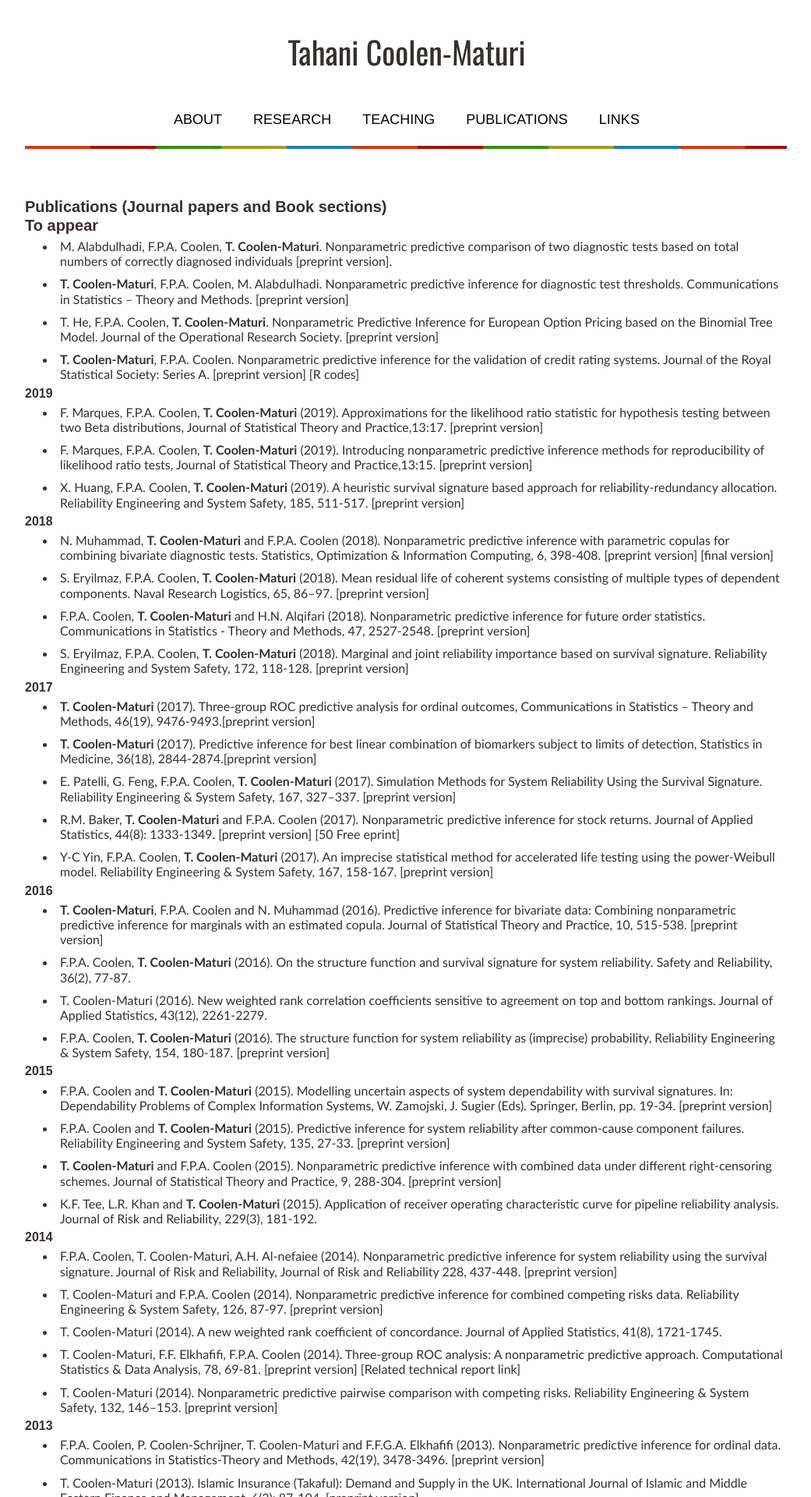
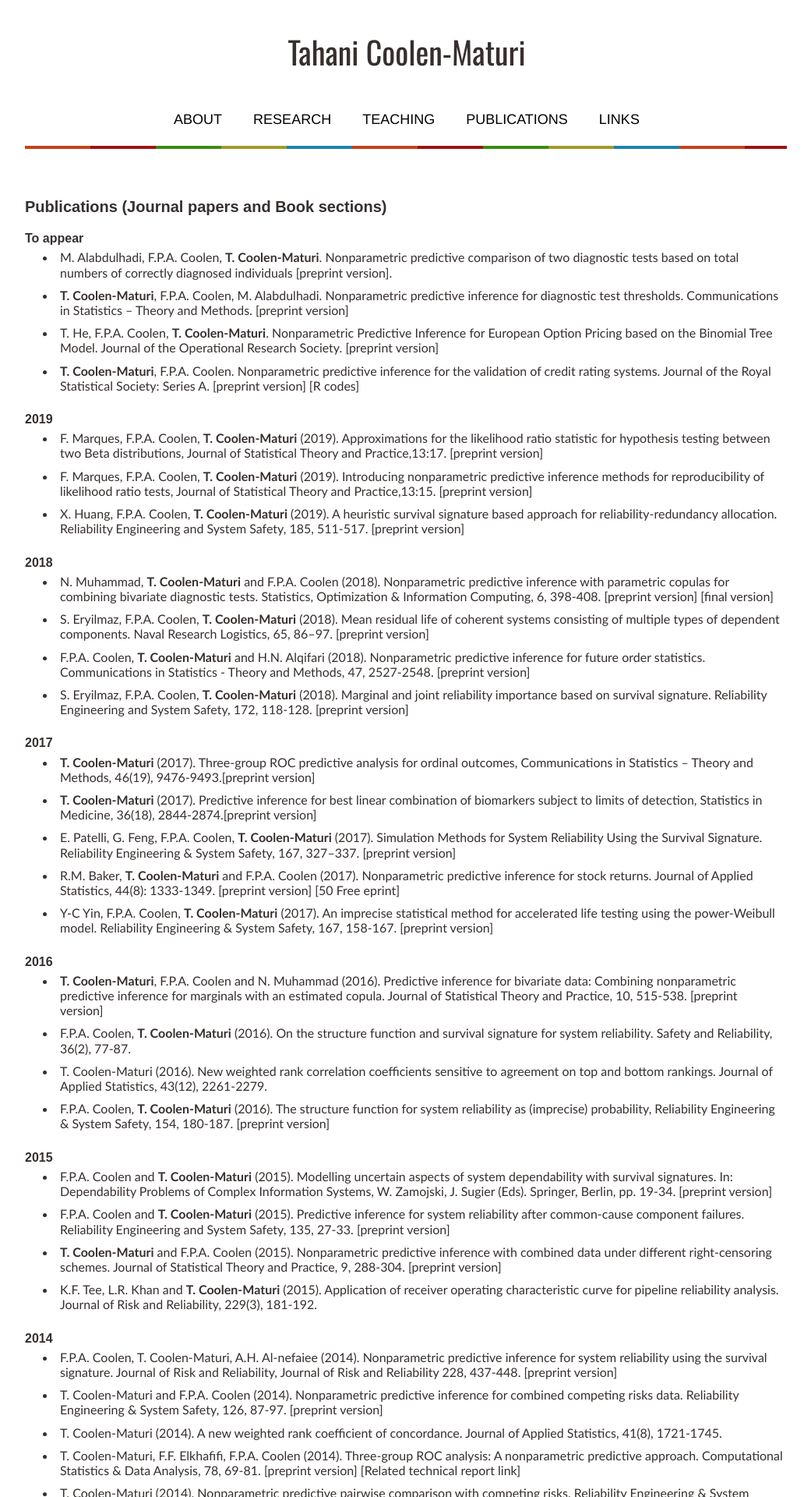
Before and after one commit to tmaturi/tmaturi00, a Jekyll site: the page built from publications.md, in a window 1280 px wide. Shown: the top 1920 px of the page at 78% size, without its empty margins (119-1160 px from the left). Built offline with Jekyll 4.4.1, drawn with Linux system fonts in a browser that asks for light colours; our own code applies the rules of GitHub Pages for plain Markdown files.

Commit message:
Update publications.md

```diff
--- a/publications.md
+++ b/publications.md
@@ -4,19 +4,23 @@ title: Publications
 
 
 ## Publications (Journal papers and Book sections)
+ <br>
 
-
-## To appear
+### To appear
 
 - M. Alabdulhadi, F.P.A. Coolen, **T. Coolen-Maturi**. Nonparametric predictive comparison of two diagnostic tests based on total numbers of correctly diagnosed individuals [preprint version].
 - **T. Coolen-Maturi**, F.P.A. Coolen, M. Alabdulhadi. Nonparametric predictive inference for diagnostic test thresholds. Communications in Statistics – Theory and Methods. [preprint version]
 - T. He, F.P.A. Coolen, **T. Coolen-Maturi**. Nonparametric Predictive Inference for European Option Pricing based on the Binomial Tree Model. Journal of the Operational Research Society. [preprint version]
 - **T. Coolen-Maturi**, F.P.A. Coolen. Nonparametric predictive inference for the validation of credit rating systems. Journal of the Royal Statistical Society: Series A. [[preprint version](pdfs/NPI_CreditScoring_V2_rev.pdf){:target="_blank"}] [[R codes](rcodes/Rcodes-JRSS-SA-18.zip)]
 
+  <br>
+
 ### 2019
 - F. Marques, F.P.A. Coolen, **T. Coolen-Maturi** (2019). Approximations for the likelihood ratio statistic for hypothesis testing between two Beta distributions,  Journal of Statistical Theory and Practice,13:17. [preprint version]
 - F. Marques, F.P.A. Coolen, **T. Coolen-Maturi** (2019).  Introducing nonparametric predictive inference methods for reproducibility of likelihood ratio tests,  Journal of Statistical Theory and Practice,13:15. [preprint version]
 - X. Huang, F.P.A. Coolen, **T. Coolen-Maturi** (2019). A heuristic survival signature based approach for reliability-redundancy allocation. Reliability Engineering and System Safety, 185, 511-517. [preprint version]
+
+  <br>
 
 ### 2018
 - N. Muhammad, **T. Coolen-Maturi** and F.P.A. Coolen (2018). Nonparametric predictive inference with parametric copulas for combining bivariate diagnostic tests. Statistics, Optimization & Information Computing, 6, 398-408. [preprint version] [final version]
@@ -24,6 +28,7 @@ title: Publications
 - F.P.A. Coolen, **T. Coolen-Maturi** and H.N. Alqifari (2018). Nonparametric predictive inference for future order statistics. Communications in Statistics - Theory and Methods, 47, 2527-2548. [preprint version]
 - S. Eryilmaz, F.P.A. Coolen, **T. Coolen-Maturi** (2018). Marginal and joint reliability importance based on survival signature. Reliability Engineering and System Safety, 172, 118-128. [preprint version]
 
+  <br>
 
 ### 2017
 - **T. Coolen-Maturi** (2017). Three-group ROC predictive analysis for ordinal outcomes, Communications in Statistics – Theory and Methods, 46(19), 9476-9493.[preprint version]
@@ -32,17 +37,23 @@ title: Publications
 - R.M. Baker, **T. Coolen-Maturi** and F.P.A. Coolen (2017). Nonparametric predictive inference for stock returns. Journal of Applied Statistics, 44(8): 1333-1349. [preprint version] [50 Free eprint]
 - Y-C Yin, F.P.A. Coolen, **T. Coolen-Maturi** (2017).  An imprecise statistical method for accelerated life testing using the power-Weibull model. Reliability Engineering & System Safety, 167, 158-167. [preprint version]
 
+  <br>
+
 ### 2016
 - **T. Coolen-Maturi**, F.P.A. Coolen and N. Muhammad (2016). Predictive inference for bivariate data: Combining nonparametric predictive inference for marginals with an estimated copula. Journal of Statistical Theory and Practice, 10, 515-538. [preprint version]
 - F.P.A. Coolen, **T. Coolen-Maturi** (2016). On the structure function and survival signature for system reliability. Safety and Reliability, 36(2), 77-87.
 - T. Coolen-Maturi (2016). New weighted rank correlation coefficients sensitive to agreement on top and bottom rankings. Journal of Applied Statistics, 43(12), 2261-2279.
 - F.P.A. Coolen, **T. Coolen-Maturi** (2016). The structure function for system reliability as (imprecise) probability, Reliability Engineering & System Safety, 154, 180-187. [preprint version]
 
+  <br>
+
 ### 2015
 - F.P.A. Coolen and **T. Coolen-Maturi** (2015). Modelling uncertain aspects of system dependability with survival signatures. In: Dependability Problems of Complex Information Systems, W. Zamojski, J. Sugier (Eds). Springer, Berlin, pp. 19-34. [preprint version]
 - F.P.A. Coolen and **T. Coolen-Maturi** (2015). Predictive inference for system reliability after common-cause component failures. Reliability Engineering and System Safety, 135, 27-33. [preprint version]
 - **T. Coolen-Maturi** and F.P.A. Coolen (2015).  Nonparametric predictive inference with combined data under different right-censoring schemes.  Journal of Statistical Theory and Practice, 9, 288-304. [preprint version]
 - K.F. Tee, L.R. Khan and **T. Coolen-Maturi** (2015). Application of receiver operating characteristic curve for pipeline reliability analysis. Journal of Risk and Reliability, 229(3), 181-192.
+
+  <br>
 
 ### 2014
 - F.P.A. Coolen, T. Coolen-Maturi, A.H. Al-nefaiee (2014). Nonparametric predictive inference for system reliability using the survival signature. Journal of Risk and Reliability, Journal of Risk and Reliability 228, 437-448. [preprint version]
@@ -51,9 +62,13 @@ title: Publications
 - T. Coolen-Maturi, F.F. Elkhafifi, F.P.A. Coolen (2014). Three-group ROC analysis: A nonparametric predictive approach. Computational Statistics & Data Analysis, 78, 69-81. [preprint version] [Related technical report link]
 - T. Coolen-Maturi (2014). Nonparametric predictive pairwise comparison with competing risks.  Reliability Engineering & System Safety, 132, 146–153. [preprint version]
 
+  <br>
+
 ### 2013
 - F.P.A. Coolen, P. Coolen-Schrijner, T. Coolen-Maturi and F.F.G.A. Elkhafifi (2013). Nonparametric predictive inference for ordinal data. Communications in Statistics-Theory and Methods, 42(19), 3478-3496. [preprint version]
 - T. Coolen-Maturi (2013). Islamic Insurance (Takaful): Demand and Supply in the UK. International Journal of Islamic and Middle Eastern Finance and Management, 6(2): 87-104. [preprint version]
+
+  <br>
 
 ### 2012
 - T. Coolen-Maturi, P. Coolen-Schrijner and F.P.A. Coolen (2012). Nonparametric predictive Inference for diagnostic accuracy. Journal of Statistical Planning and Inference, 142, 1141-1150. [preprint version]
@@ -61,19 +76,28 @@ title: Publications
 - T. Coolen-Maturi, P. Coolen-Schrijner and F.P.A. Coolen (2012). Nonparametric predictive inference for binary diagnostic tests. Journal of Statistical Theory and Practice, 6(4), 665-680. [preprint version]
 - F.P.A. Coolen and T. Coolen-Maturi (2012). Generalizing the signature to systems with multiple types of components. In: Complex Systems and Dependability, W. Zamojski, J. Mazurkiewicz, J. Sugier, T. Walkowiak, J. Kacprzyk (editors). Springer, Berlin, pp. 115-130. [preprint version]
 
+
+  <br>
+
 ### 2011
 - T. Coolen-Maturi, P. Coolen-Schrijner and F.P.A. Coolen (2011). Nonparametric predictive selection with early experiment termination. Journal of Statistical Planning and Inference, 141, 1403-1421. [preprint version]
 - T. Coolen-Maturi and F.P.A. Coolen (2011). Unobserved, re-defined, unknown or removed failure modes in competing risks. Journal of Risk and Reliability, 225, 461-474. [preprint version]
+
+  <br>
 
 ### 2010
 - T.A. Maturi and A. Elsayigh (2010). A Comparison of Correlation Coefficients via a Three-Step Bootstrap Approach. Journal of Mathematics Research, 2(2), 3-10.
 - T.A. Maturi, P. Coolen-Schrijner and F.P.A. Coolen (2010). Nonparametric predictive comparison of lifetime data under progressive censoring. Journal of Statistical Planning and Inference, 140 (2), 515-525.
 - T.A. Maturi, P. Coolen-Schrijner and F.P.A. Coolen (2010). Nonparametric predictive inference for competing risks. Journal of Risk and Reliability, 224(1), 11-26.
 
+  <br>
+
 ### 2009
 - T.A. Maturi and A. Elsayigh (2009). The Correlation between Variate-Values and Ranks in Samples from Complete Fourth Power Exponential Distribution. Journal of Mathematics Research, 1(1), 14-18.
 - P. Coolen-Schrijner, T.A. Maturi and F.P.A. Coolen (2009). Nonparametric predictive precedence testing for two groups. Journal of Statistical Theory and Practice, 3, 273-287. Also published in: Imprecision in Statistical Theory and Practice, editors: P. Coolen-Schrijner, F. Coolen, M. Troffaes, T. Augustin and S. Gupta, 91-105. Greensboro (NC) USA: Grace Scienti c Publishing LLC (2009).
 - T.A. Maturi, P. Coolen-Schrijner and F.P.A. Coolen (2009). Nonparametric predictive pairwise comparison with terminated tails. International Journal of Approximate Reasoning, 51(1), 141-150.
+
+ <br>
 
 ### 2008
 - T.A. Maturi and E.H. Abdelfattah (2008). A New Weighted Rank Correlation. Journal of Mathematics and Statistics, 4 (4), 226-230.
@@ -82,35 +106,35 @@ title: Publications
 <br>
 
 ## Proceedings papers
-
+  <br>
 ### 2016-2017
 - N. Muhammad, F.P.A. Coolen, T. Coolen-Maturi (2017). Nonparametric predictive inference for combining diagnostic tests with parametric copula. Proceedings ICoAIMS 2017; IOP Conference Series: Journal of Physics; Conference Series 890 pp. 1-6.
 - Y.C. Yin, F.P.A. Coolen, T. Coolen-Maturi (2017). Combining nonparametric predictive inference and power-law methods for accelerated life testing. Risk, Reliability and Safety: Innovating Theory and Practice, Proceedings of the European Safety and Reliability Conference (ESREL 2016), L. Walls, M. Revie, T. Bedford (Eds), Glasgow, UK, September 2016, Taylor and Francis Group, London, pp. 44-51.
 - F.P.A. Coolen, Y-C Yin and T. Coolen-Maturi (2016). On imprecise statistical inference for accelerated life testing. Proceedings 16th International Conference on Information Processing and Management of Uncertainty in Knowledge-Based Systems, in Communications in Computer and Information Science, Springer (The Netherlands, June 2016).
 - F.P.A. Coolen, T. Coolen-Maturi, L.J.M. Aslett and  G. Walter (2016). System reliability using the survival signature. Proceedings 1st International Conference on Applied Mathematics in Engineering and Reliability (invited conference paper, Vietnam, May 2016).
-
+  <br>
 ### 2014-2015
 - N. Muhammad, F.P.A. Coolen, T. Coolen-Maturi (2015). Predictive inference for bivariate data with nonparametric copula. Proceedings of Simposium Kebangsaan Sains Matematik KE-23, Johor, Malaysia, November 2015.
 - K.F. Tee, T. Coolen-Maturi (2015). Structural reliability analysis of underground pipelines. Proceedings 3rd International Conference on Materials and Reliability, Jeju, Korea, November, 2015.
 - F. Coolen, T. Coolen-Maturi (2015). The structure function in system reliability. Proceedings 21st Advances in Risk and Reliability Technology Symposium, Loughborough, June 2015.
-
+  <br>
 ### 2012-2013
 - T. Coolen-Maturi (2013). On pairwise comparison with competing risks. Proceedings the Pyrenees International Workshop and Summer School on Statistics, Probability and Operations Research,  Sep 2011, Jaca,  Spain. Monografías Matemáticas García de Galdeano, 38, 45-53.
 - F. Coolen, T. Coolen-Maturi, A.H. Al-nefaiee, A.M. Aboalkhair (2013). Recent advances in system reliability using the survival signature. Proceedings Advances in Risk and Reliability Technology Symposium, Loughborough, May 2013, 205-217.
 - T. Coolen-Maturi and F. Coolen (2013). On combined data under competing risks. Proceedings Advances in Risk and Reliability Technology Symposium, Loughborough, May 2013, 145-159.
-
+  <br>
 ### 2010-2011
 - T. Coolen-Maturi and F.P.A. Coolen (2011). On Unobserved Failure Modes in Competing Risks. Proceedings Advances in Risk and Reliability Technology Symposium, Stratford-upon-Avon, April 2011, 340-352.
 - F.P.A. Coolen and T.A. Maturi (2010). Nonparametric predictive inference for order statistics of future observations. In: C. Borgelt et al (eds) Combining Soft Computing and Statistical Methods in Data Analysis, Proceedings 5th International Conference on Soft Methods in Probability and Statistics, Oviedo (Spain), Sept 2010, Berlin, 97-104.
 - F.P.A. Coolen, P. Coolen-Schrijner and T.A. Maturi (2010). On nonparametric predictive inference for ordinal data. In: E. Hullermeier et al (eds) Computational Intelligence for Knowledge-Based Systems Design, Proceedings 13th International Conference on Information Processing and Management of Uncertainty, Dortmund (Germany), June 2010. Springer, Berlin, 188-197.
-
+  <br>
 ### 2008-2009
 - T.A. Maturi, P. Coolen-Schrijner and F.P.A. Coolen (2009). Nonparametric predictive multiple comparisons with censored data and competing risks. Proceedings ISIPTA'09, 307-316.
 - T.A. Maturi, P. Coolen-Schrijner and F.P.A. Coolen (2009). On nonparametric predictive inference for competing risks. Proceedings of the 18th Advances in Risk and Reliability Technology Symposium, Lisa Bartless (Editor), Loughborough University, 21-23 April 2009, pp. 196-211.
 - T.A. Maturi, P. Coolen-Schrijner and F.P.A. Coolen (2008). Lifetime comparisons with early termination of experiments. Proceedings International Seminar on Nonparametric Inference, editors: J.C. Pardo-Fernandez and J. de Una-Alvarez. Vigo (Spain), November 2008, pp.127-130.
 - F.P.A. Coolen and T.A. Maturi (2008). On nonparametric predictive inference with incomplete data. Proceedings International Seminar on Nonparametric Inference, editors: J.C. Pardo-Fernandez and J. de Una-Alvarez. Vigo (Spain), November 2008, pp. 80-84.
 - T.A. Maturi, P. Coolen-Schrijner and F.P.A. Coolen (2008). Early termination of experiments in nonparametric predictive comparisons. Proceedings International Workshop on Applied Probability 2008, Compiegne, France, July 2008.
-
+  <br>
 ### 2006-2007
 - P. Coolen-Schrijner, T.A. Maturi and F.P.A. Coolen (2007). Nonparametric predictive precedence testing for two groups. Proceedings Mathematical Methods in Reliability 2007, Glasgow, July 2007.
 - O.S. Abu-Rizaiza and T.A. Maturi (2006). Bottled water industry in the Kingdom (quantity and quality). Proceedings of the Bottled Water Workshop, King Abdulaziz University, Jeddah, Saudi Arabia (in Arabic).
```
